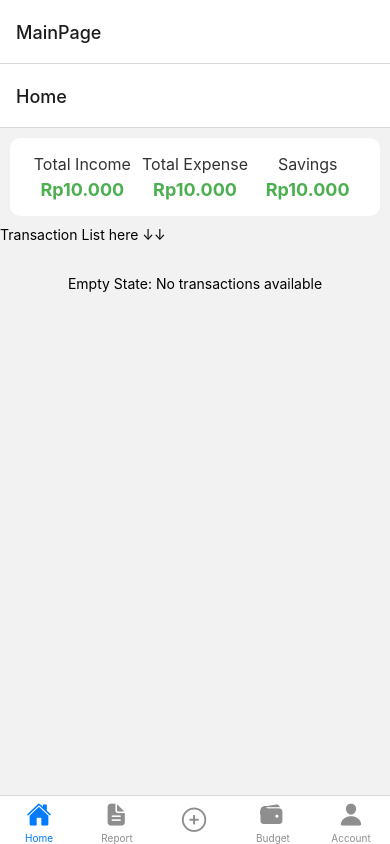
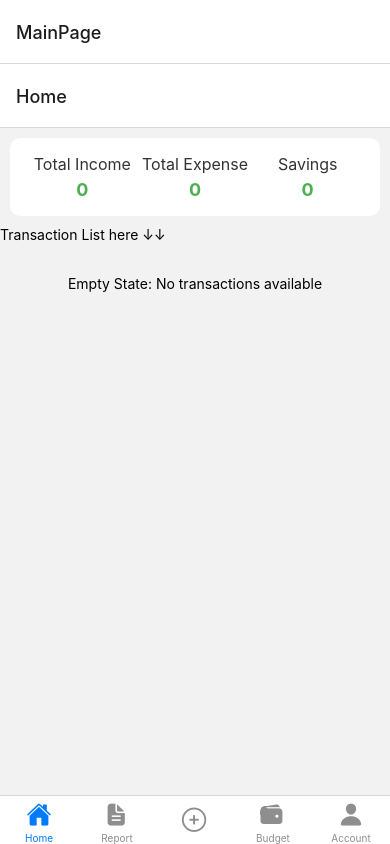
Before and after one commit to riwaldo14/spendWise, a React Native app: screen /Reports in a window 390 px wide. Built offline with nearby package versions, Linux system fonts and the light colour scheme.

Commit message:
adding function to show the transaction report

```diff
--- a/src/components/SummaryCard.js
+++ b/src/components/SummaryCard.js
@@ -1,20 +1,41 @@
 import { View, Text, StyleSheet } from "react-native";
-import React from "react";
+import React, { useContext } from "react";
+import { TransactionContext } from "../../store/transaction-context";
 
 export default function SummaryCard() {
+  const transactionCtx = useContext(TransactionContext);
+
+  const expenseTransaction = transactionCtx.transactions.filter(
+    (transaction) => transaction.transactionType === "Expense"
+  );
+
+  const totalExpense = expenseTransaction.reduce((sum, transaction) => {
+    return sum + parseFloat(transaction.amount);
+  }, 0);
+
+  const incomeTransaction = transactionCtx.transactions.filter(
+    (transaction) => transaction.transactionType === "Income"
+  );
+
+  const totalIncome = incomeTransaction.reduce((sum, transaction) => {
+    return sum + parseFloat(transaction.amount);
+  }, 0);
+
+  const totalSaving = totalIncome - totalExpense;
+
   return (
     <View style={styles.container}>
       <View style={styles.column}>
         <Text style={styles.label}>Total Income</Text>
-        <Text style={styles.value}>Rp10.000</Text>
+        <Text style={styles.value}>{totalIncome}</Text>
       </View>
       <View style={styles.column}>
         <Text style={styles.label}>Total Expense</Text>
-        <Text style={styles.value}>Rp10.000</Text>
+        <Text style={styles.value}>{totalExpense}</Text>
       </View>
       <View style={styles.column}>
         <Text style={styles.label}>Savings</Text>
-        <Text style={styles.value}>Rp10.000</Text>
+        <Text style={styles.value}>{totalSaving}</Text>
       </View>
     </View>
   );
--- a/src/screens/ReportScreen.js
+++ b/src/screens/ReportScreen.js
@@ -1,10 +1,70 @@
-import { View, Text } from "react-native";
-import React from "react";
+import { View, Text, StyleSheet } from "react-native";
+import React, { useContext } from "react";
+import { TransactionContext } from "../../store/transaction-context";
+import { AccountContext } from "../../store/account-context";
 
 export default function ReportScreen() {
+  const transactionCtx = useContext(TransactionContext);
+  const accountCtx = useContext(AccountContext);
+
+  const accountNames = accountCtx.accounts.map(
+    (account) => account.accountName
+  );
+
+  // Group transactions by source of fund
+  const groupedTransactions = transactionCtx.transactions.reduce(
+    (groups, transaction) => {
+      const key = transaction.sourceOfFund;
+      if (!groups[key]) {
+        groups[key] = [];
+      }
+      groups[key].push(transaction);
+      return groups;
+    },
+    {}
+  );
+
+  console.log(JSON.stringify(groupedTransactions, null, 2));
+
   return (
     <View>
       <Text>ReportScreen</Text>
+      {accountNames.map((sourceOfFund) => {
+        const transactions = groupedTransactions[sourceOfFund] || [];
+        const initialBalance =
+          accountCtx.accounts.find(
+            (account) => account.accountName === sourceOfFund
+          )?.initialBalance || "Rp0";
+
+        const totalSum = transactions.reduce((sum, transaction) => {
+          const transactionAmount = parseFloat(transaction.amount);
+          const transactionType = transaction.transactionType.toLowerCase();
+
+          if (transactionType === "income") {
+            return sum + transactionAmount;
+          } else if (transactionType === "expense") {
+            return sum - transactionAmount;
+          }
+
+          return sum;
+        }, parseFloat(initialBalance.replace("Rp", "")));
+
+        return (
+          <View key={sourceOfFund} style={styles.box}>
+            <Text>{sourceOfFund}</Text>
+            <Text>Total: Rp{totalSum}</Text>
+          </View>
+        );
+      })}
     </View>
   );
 }
+
+const styles = StyleSheet.create({
+  box: {
+    borderWidth: 1,
+    borderColor: "black",
+    padding: 10,
+    margin: 5,
+  },
+});
--- a/src/screens/SelectSourceOfFundScreen.js
+++ b/src/screens/SelectSourceOfFundScreen.js
@@ -28,7 +28,9 @@ export default function SelectSourceOfFundScreen({ route, navigation }) {
             onPress={() => selectAccountHandler(account.accountName)}
           >
             <Text>{account.accountName}</Text>
-            <Text>amount {account.balance ? account.balance : "Rp0"}</Text>
+            <Text>
+              amount {account.initialBalance ? account.initialBalance : "Rp0"}
+            </Text>
           </Pressable>
         ))}
       </View>
--- a/store/account-context.js
+++ b/store/account-context.js
@@ -4,12 +4,12 @@ const INITIAL_ACCOUNTS = [
   {
     id: "1",
     accountName: "Wallet",
-    balance: "Rp1000",
+    initialBalance: "Rp1000",
   },
   {
     id: "2",
     accountName: "Debit Card",
-    balance: null,
+    initialBalance: null,
   },
 ];
 
```
